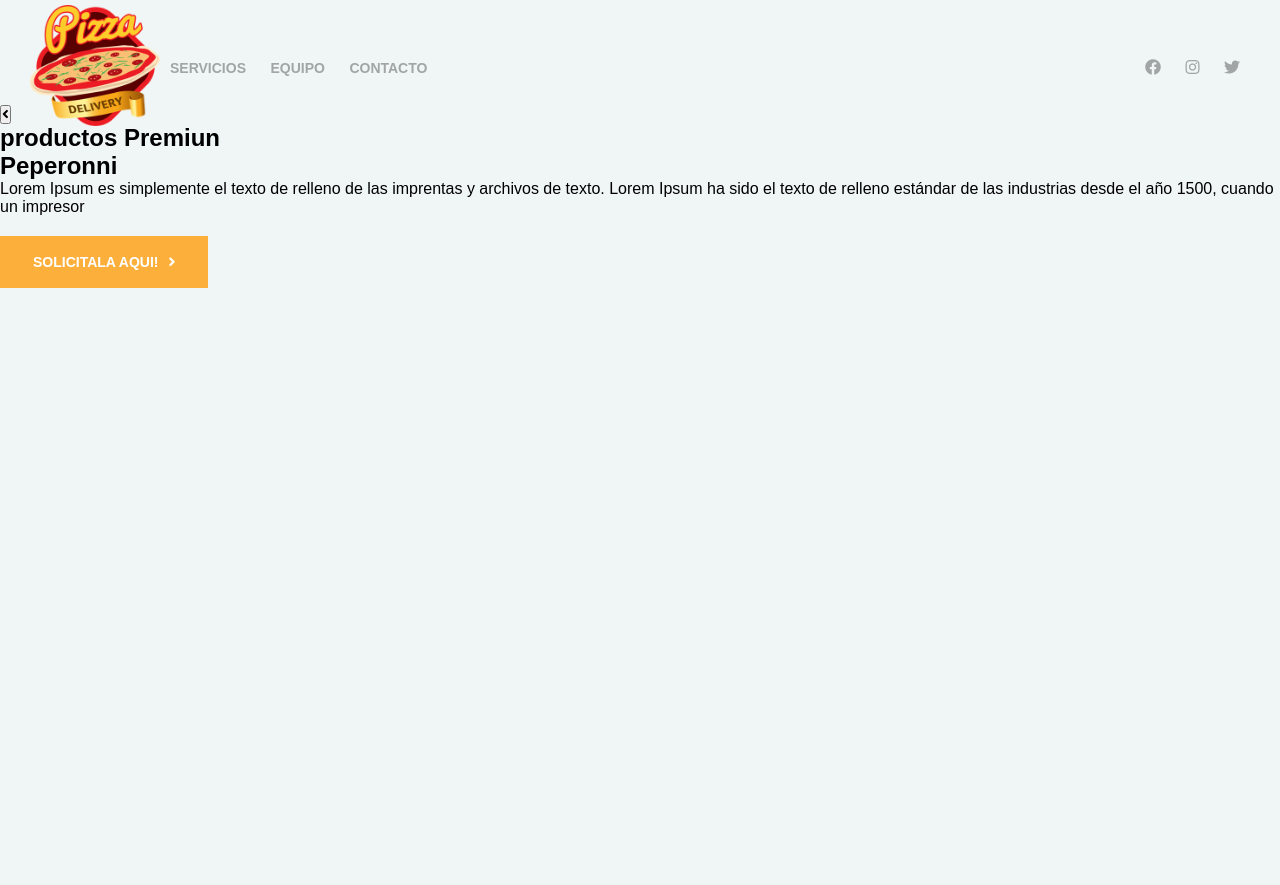
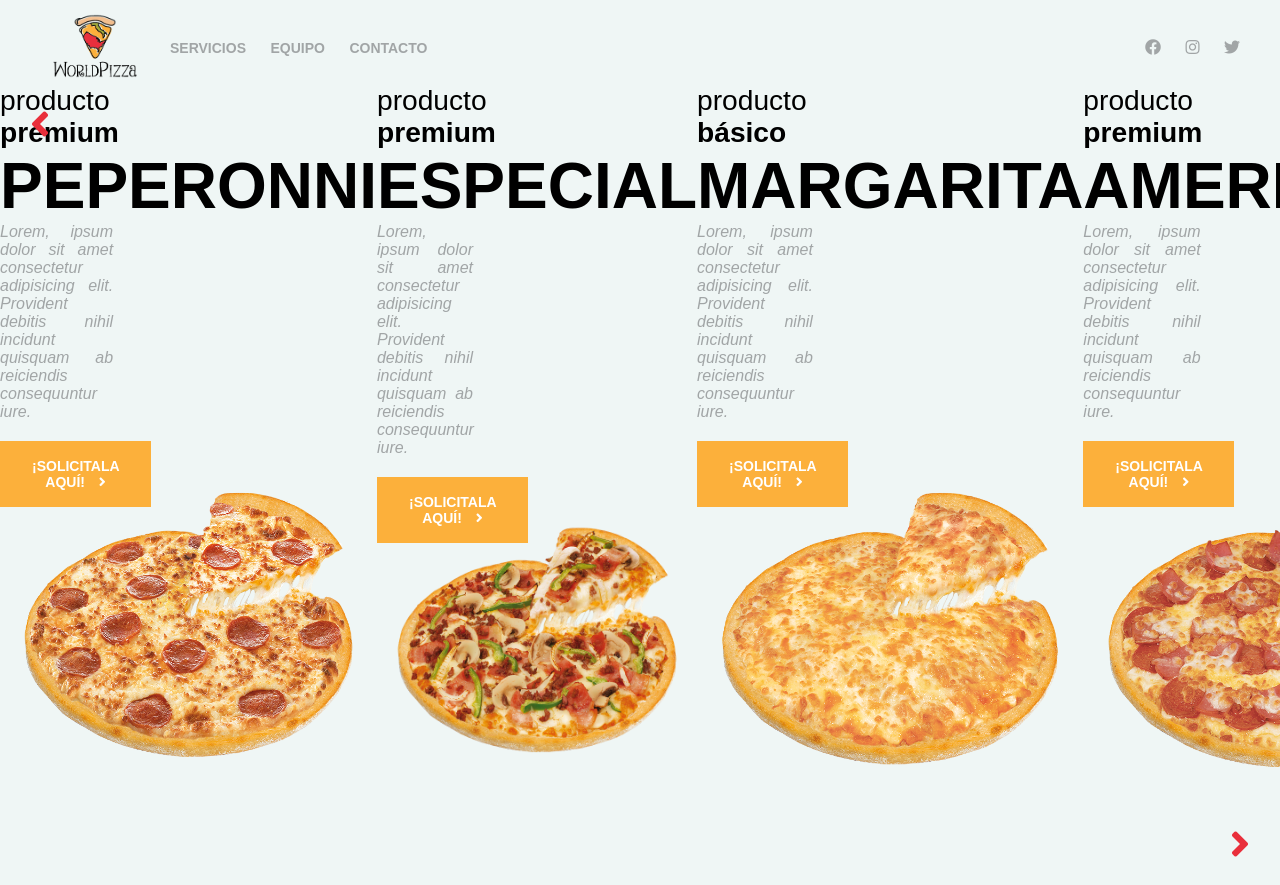
Before and after one commit to belester/pizza, a plain HTML site: page view/index.html in a window 1280 px wide. Before the commit the page ends 800 px from the top, so only its background shows below. Drawn offline with Linux system fonts and the light colour scheme.

Commit message:
se agrego imagenes se estuvo realizando un slider

```diff
--- a/css/estilos.css
+++ b/css/estilos.css
@@ -15,7 +15,9 @@
     box-sizing: border-box;
     font-family: var(--text-default);
 }
-
+html{
+     scroll-behavior: smooth;
+}
 body{
     background: var(--color-background);
 }
@@ -25,7 +27,7 @@ body{
     text-align: center;
     text-transform: uppercase;
     letter-spacing: 1px;
-    font-weight: 600px;
+    font-weight: 600;
 }
 
 .subtitulos{
@@ -44,7 +46,7 @@ body{
     font-weight: 700;
     padding: 15px 30px;
     outline: none;
-    border: solid var(--color-primary);
+    border:2px solid var(--color-primary);
     cursor: pointer;
     position: relative;
     top: 20px;
@@ -63,12 +65,12 @@ body{
 /* Menu principal */
 .menu{
      width: 100%;
+     display: flex;
      justify-content: space-between;
-    display: flex;
      align-items: center;
      height: 75px;
      padding: 0 30px;
-    margin-top: 30px;
+     margin-top: 10px;
      background: var(--color-background);
      z-index: 1;
 }
@@ -135,6 +137,104 @@ body{
     color: var(--color-secundario);
 }
 
+
+/*SLIDER PRODUCTOS*/
+
+#menu-prodcutos .contenedor-principal{
+    display: flex;
+    align-items: center;
+    position: relative;
+    z-index: 0;
+}
+
+.contenedor-principal #btn-izquierda,
+.contenedor-principal #btn-derecha{
+     position: absolute;
+     height: 10%;
+     width: 50px;
+     border: none;
+     background: transparent;
+     cursor: pointer;
+     font-size: 40px;
+     margin: 0 15px;
+     color: var(--color-secundario);
+     z-index: 500;
+     outline: none;
+     transition: all 0.3s;
+}
+
+.contenedor-principal #btn-izquierda:hover,
+.contenedor-principal #btn-derecha:hover{
+    background-color: #E92F3030;
+    transform: translateY(5px);
+}
+
+.contenedor-principal #btn-izquierda{
+    left: 0;
+}
+
+.contenedor-principal #btn-derecha{
+    right: 0;
+}
+
+.slider{
+    display: flex;
+     overflow: hidden;
+     height: calc(100vh - 80px);
+     scroll-behavior: smooth;
+}
+
+.contenedor-productos {
+    display: flex;
+    justify-content: center;
+    align-items: center;
+    flex-shrink: 0;
+    flex-basis: 100%
+}
+
+.descripcion-productos{
+    width: 30%;
+}
+
+.descripcion-productos h1 {
+    font-size: 5vw;
+    font-weight: 600;
+    text-transform: uppercase;
+}
+
+.descripcion-productos h2 {
+    text-transform: lowercase;
+    font-size: 2.2vw;
+    font-weight: 100;
+}
+
+.descripcion-productos  p{
+    color: var(--color-texto);
+    font-style: italic;
+    text-align: justify;
+}
+
+.imgen-productos {
+    width: 50%;
+    display: flex;
+    justify-content: center;
+}
+
+.imagen-productos img{
+    width: 100%;
+    transform: scale(1.1);
+    transition: all 0.3s;
+}
+
+.container-productos:hover .imagen-productos img{
+    transform: scale(1.15);
+}
+
+
+
+
+
+
 @media screen and (max-width: 650px){
     .menu{
         position: fixed;
--- a/view/index.html
+++ b/view/index.html
@@ -13,7 +13,7 @@
     <!-- Menu principal -->
     <div class="menu">
         <div class="logo" id="logo">
-            <img src="../img/pizzaLogo.PNG" alt="Logo">
+            <img src="../img/logo.PNG" alt="Logo">
         </div>
         <div class="menu-bar" id="menuBar">
             <i class="fas fa-angle-right" id="btnMenuClose"></i>
@@ -36,20 +36,108 @@
     <!-- SLIDER DE PRODUCTOS -->
    <section id="menu-productos">
           <div class="contenedor-principal">
-            <button class="btn-izquidar"> <span class="fas fa-angle-left"></span></button>
+               <button id="btn-izquierda"><span class="fas fa-angle-left"></span></button>
 
-                <div id="slider">
-                    <div id="contenedor-productos">
-                        <div id="descripcion-productos">
-                            <h2>productos <b>Premiun</b></h2>
+               <div class="slider">
+                    <div class="container-productos">
+                         <div class="descripcion-productos">
+                              <h2>Producto <b>premium</b></h2>
                               <h1>Peperonni</h1>
-                            <p>Lorem Ipsum es simplemente el texto de relleno de las imprentas y archivos de texto. Lorem Ipsum ha sido el texto de relleno estándar de las industrias desde el año 1500, cuando un impresor</p>
+                              <p>Lorem, ipsum dolor sit amet consectetur adipisicing elit. Provident debitis nihil incidunt quisquam ab reiciendis consequuntur iure.</p>
 
-                            <button class="btn">Solicitala aqui!<span class="fas fa-angle-right"></button>
+                              <button class="btn"> ¡Solicitala aquí! <span class="fas fa-angle-right"></span></button>
                          </div>
+
+                         <div class="imagen-productos">
+                              <img src="../img/menu/peperoni.png" alt="">
                          </div>
+
                     </div>
-            <button class="btn-derecha"> <span class="fas fa-angle-right"></span></button>
+
+
+
+
+
+
+                    <div class="container-productos">
+                         <div class="descripcion-productos">
+                              <h2>Producto <b>premium</b></h2>
+                              <h1>Especial</h1>
+                              <p>Lorem, ipsum dolor sit amet consectetur adipisicing elit. Provident debitis nihil incidunt quisquam ab reiciendis consequuntur iure.</p>
+
+                              <button class="btn"> ¡Solicitala aquí! <span class="fas fa-angle-right"></span></button>
+                         </div>
+
+                         <div class="imagen-productos">
+                              <img src="../img/menu/especial.png" alt="">
+                         </div>
+
+
+
+                    </div>
+
+
+
+
+
+
+
+
+                    <div class="container-productos">
+                         <div class="descripcion-productos">
+                              <h2>Producto <b>básico</b></h2>
+                              <h1>Margarita</h1>
+                              <p>Lorem, ipsum dolor sit amet consectetur adipisicing elit. Provident debitis nihil incidunt quisquam ab reiciendis consequuntur iure.</p>
+
+                              <button class="btn"> ¡Solicitala aquí! <span class="fas fa-angle-right"></span></button>
+                         </div>
+
+                         <div class="imagen-productos">
+                              <img src="../img/menu/margarita.png" alt="">
+                         </div>
+
+
+
+                    </div>
+
+                    <div class="container-productos">
+                         <div class="descripcion-productos">
+                              <h2>Producto <b>premium</b></h2>
+                              <h1>Americana</h1>
+                              <p>Lorem, ipsum dolor sit amet consectetur adipisicing elit. Provident debitis nihil incidunt quisquam ab reiciendis consequuntur iure.</p>
+
+                              <button class="btn"> ¡Solicitala aquí! <span class="fas fa-angle-right"></span></button>
+                         </div>
+
+                         <div class="imagen-productos">
+                              <img src="../img/menu/americana.png" alt="">
+                         </div>
+
+
+
+                    </div>
+
+                    <div class="container-productos">
+                         <div class="descripcion-productos">
+                              <h2>Producto <b>especial</b></h2>
+                              <h1>Suprema</h1>
+                              <p>Lorem, ipsum dolor sit amet consectetur adipisicing elit. Provident debitis nihil incidunt quisquam ab reiciendis consequuntur iure.</p>
+
+                              <button class="btn"> ¡Solicitala aquí! <span class="fas fa-angle-right"></span></button>
+                         </div>
+
+                         <div class="imagen-productos">
+                              <img src="../img/menu/suprema.png" alt="">
+                         </div>
+
+
+
+                    </div>
+
+
+               </div>
+
+               <button id="btn-derecha"><span class="fas fa-angle-right"></span></button>
           </div>
      </section>
 
```
Also changed, not shown: img/ingredientes1.jpg (added), img/ingredientes2.jpg (added), img/ingredientes3.jpg (added), img/ingredientes4.jpg (added), img/logo.png (added), img/menu/americana.png (added), img/menu/especial.png (added), img/menu/margarita.png (added), img/menu/peperoni.png (added), img/menu/suprema.png (added), img/mitad-mitad.png (added), img/perfil1.png (added), img/perfil2.png (added), img/perfil3.png (added), 1 more files, 1 other file. Lines whose indentation alone changed are shown as unchanged.
